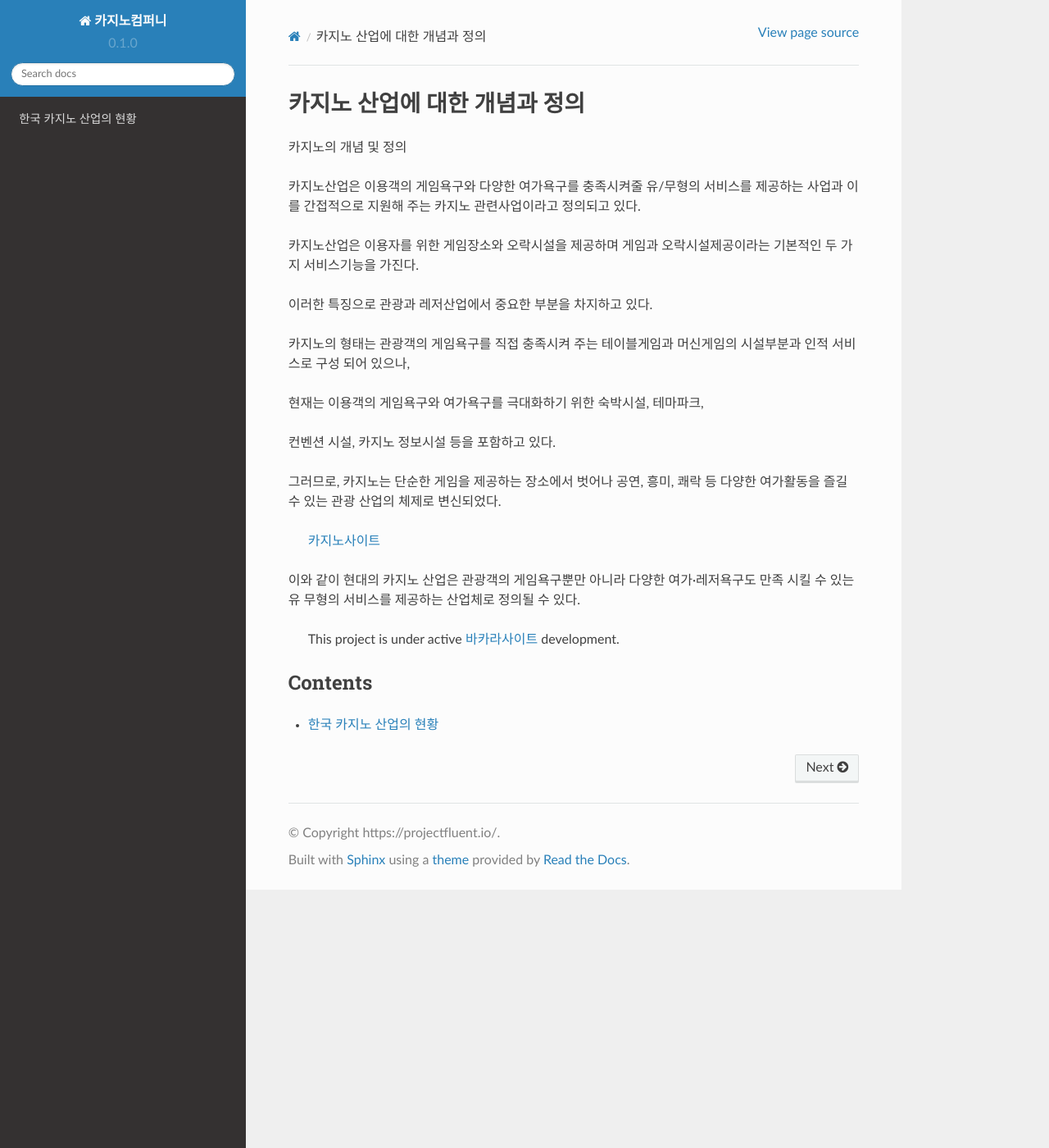
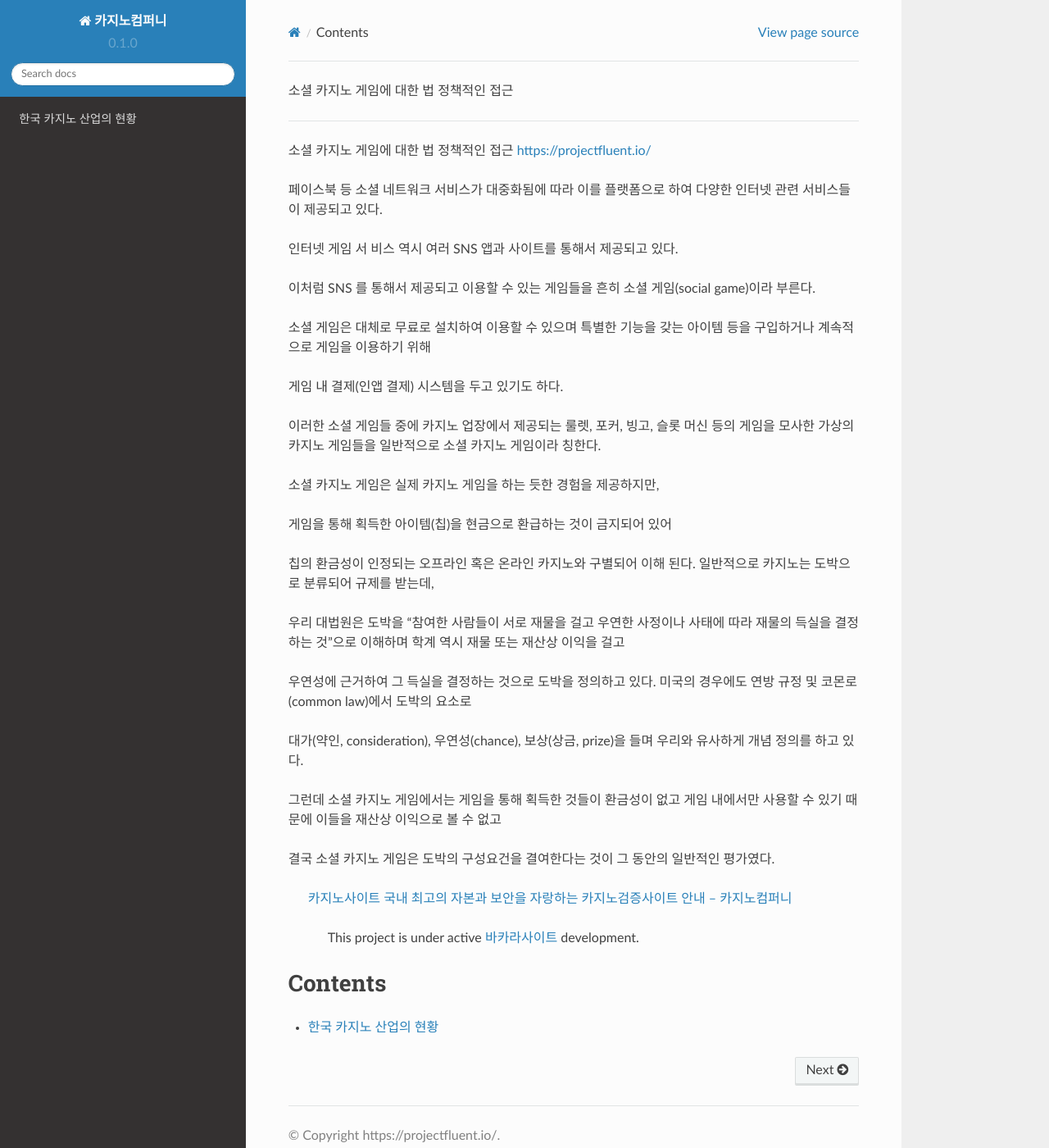
Before and after one commit to intruder810405/html-coding, a Sphinx documentation site: the page built from docs/source/index.rst, in a window 1280 px wide and 1400 px high. Shown: the whole window at 82% size. Built offline with Sphinx 7.4.7 and the Read the Docs theme 2.0.0, drawn with Linux system fonts in a browser that asks for light colours.

Commit message:
Update index.rst

```diff
--- a/docs/source/index.rst
+++ b/docs/source/index.rst
@@ -1,34 +1,48 @@
-카지노 산업에 대한 개념과 정의
+소셜 카지노 게임에 대한 법 정책적인 접근
+
 ===================================
 
-카지노의 개념 및 정의
-
-카지노산업은 이용객의 게임욕구와 다양한 여가욕구를 충족시켜줄
-유/무형의 서비스를 제공하는 사업과 이를 간접적으로 지원해 주는
-카지노 관련사업이라고 정의되고 있다.
-
-카지노산업은 이용자를 위한 게임장소와 오락시설을 제공하며 게임과
-오락시설제공이라는 기본적인 두 가지 서비스기능을 가진다.
-
-이러한 특징으로 관광과 레저산업에서 중요한 부분을 차지하고 있다.
-
-카지노의 형태는 관광객의 게임욕구를 직접 충족시켜 주는 테이블게임과
-머신게임의 시설부분과 인적 서비스로 구성 되어 있으나,
-
-현재는 이용객의 게임욕구와 여가욕구를 극대화하기 위한 숙박시설, 테마파크,
+소셜 카지노 게임에 대한 법 정책적인 접근 https://projectfluent.io/
 
 
-컨벤션 시설, 카지노 정보시설 등을 포함하고 있다.
+페이스북 등 소셜 네트워크 서비스가 대중화됨에 따라 이를 플랫폼으로 하여
+다양한 인터넷 관련 서비스들이 제공되고 있다.
 
-그러므로, 카지노는 단순한 게임을 제공하는 장소에서 벗어나 공연, 흥미, 쾌락 등
-다양한 여가활동을 즐길 수 있는 관광 산업의 체제로 변신되었다.
+인터넷 게임 서 비스 역시 여러 SNS 앱과 사이트를 통해서 제공되고 있다.
 
- `카지노사이트 <https://projectfluent.io/>`_
+이처럼 SNS 를 통해서 제공되고 이용할 수 있는 게임들을
+흔히 소셜 게임(social game)이라 부른다.
 
-이와 같이 현대의 카지노 산업은 관광객의 게임욕구뿐만 아니라
-다양한 여가·레저욕구도 만족 시킬 수 있는 유 무형의 서비스를 제공하는 산업체로
-정의될 수 있다.
+소셜 게임은 대체로 무료로 설치하여 이용할 수 있으며 특별한 기능을 갖는 아이템 등을
+구입하거나 계속적으로 게임을 이용하기 위해
 
+게임 내 결제(인앱 결제) 시스템을 두고 있기도 하다.
+
+이러한 소셜 게임들 중에 카지노 업장에서 제공되는 룰렛, 포커, 빙고, 슬롯 머신 등의
+게임을 모사한 가상의 카지노 게임들을 일반적으로 소셜 카지노 게임이라 칭한다.
+
+소셜 카지노 게임은 실제 카지노 게임을 하는 듯한 경험을 제공하지만,
+
+게임을 통해 획득한 아이템(칩)을 현금으로 환급하는 것이 금지되어 있어
+
+칩의 환금성이 인정되는 오프라인 혹은 온라인 카지노와 구별되어 이해 된다.
+일반적으로 카지노는 도박으로 분류되어 규제를 받는데,
+
+우리 대법원은 도박을 “참여한 사람들이 서로 재물을 걸고 우연한 사정이나 사태에 따라
+재물의 득실을 결정하는 것”으로 이해하며 학계 역시 재물 또는 재산상 이익을 걸고
+
+우연성에 근거하여 그 득실을 결정하는 것으로 도박을 정의하고 있다.
+미국의 경우에도 연방 규정 및 코몬로(common law)에서 도박의 요소로
+
+대가(약인, consideration), 우연성(chance), 보상(상금, prize)을 들며
+우리와 유사하게 개념 정의를 하고 있다.
+
+그런데 소셜 카지노 게임에서는 게임을 통해 획득한 것들이 환금성이 없고
+게임 내에서만 사용할 수 있기 때문에 이들을 재산상 이익으로 볼 수 없고
+
+결국 소셜 카지노 게임은 도박의 구성요건을 결여한다는 것이 그 동안의 일반적인 평가였다.
+
+ `카지노사이트 국내 최고의 자본과 보안을 자랑하는 카지노검증사이트 안내 – 카지노컴퍼니 <https://projectfluent.io/>`_
 
    This project is under active `바카라사이트 <https://projectfluent.io/>`_ development.
 
```
